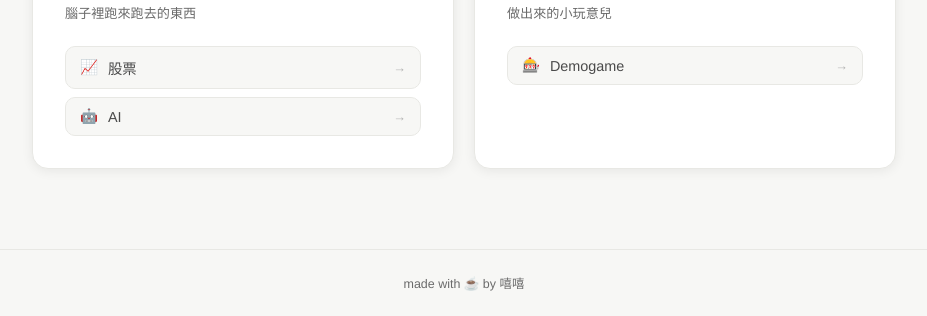
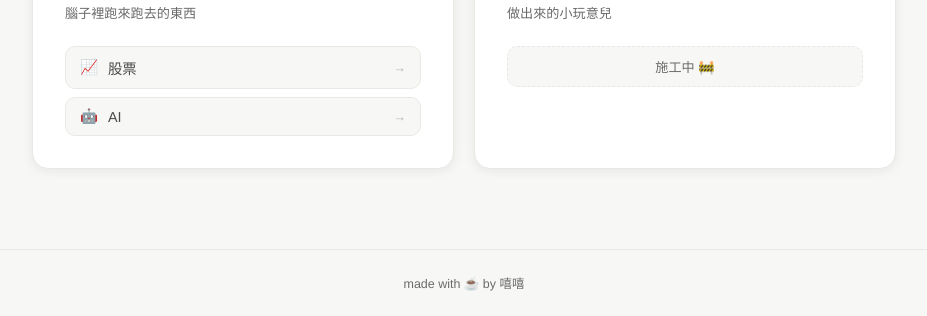
Before and after one commit to rhino-boss/Cworld, a plain HTML site: page index.html in a window 1280 px wide. Shown: the part 565-881 px from the top of the page, without its empty margins (176-1103 px from the left). Drawn offline with Linux system fonts and the light colour scheme.

Commit message:
首頁「工作室」卡改為施工中
Co-Authored-By: Claude Opus 5.5 <noreply@anthropic.com>

```diff
--- a/index.html
+++ b/index.html
@@ -146,7 +146,7 @@
     <div class="card-title">工作室</div>
     <div class="card-desc">做出來的小玩意兒</div>
     <div class="sub-items">
-      <a class="sub-item" href="studio/demogame/"><span>🎰</span> Demogame<span class="arrow">→</span></a>
+      <div class="sub-item" style="justify-content:center;color:var(--text-secondary);font-size:0.82rem;border-style:dashed;cursor:default;">施工中 🚧</div>
     </div>
   </div>
 </main>
```
